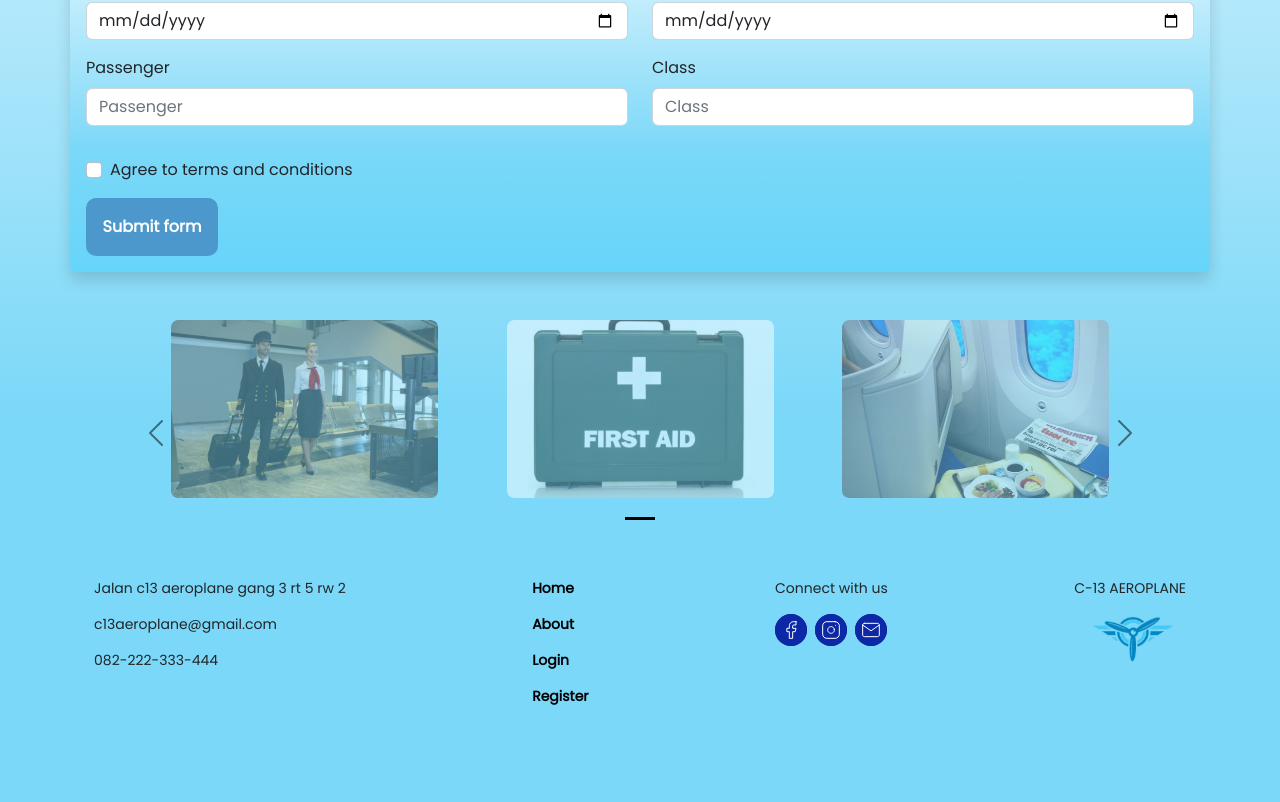
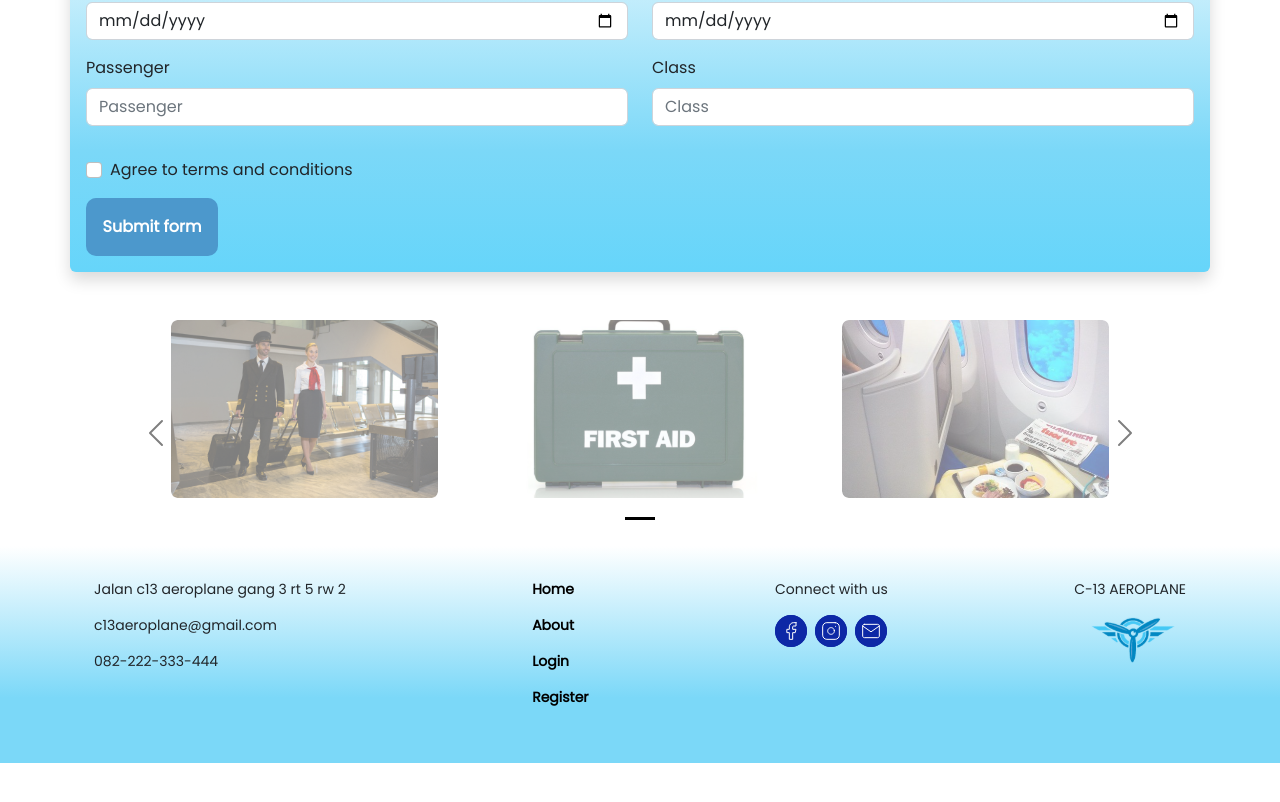
Before and after one commit to afanfian/FE-FSW-Tim-C-13, a React (Create React App) app: page / in a window 1280 px wide. Shown: the part 564-1366 px from the top of the page. After the commit the page ends 1327 px from the top, so only its background shows below. Built offline with nearby package versions, Linux system fonts and the light colour scheme.

Commit message:
fix: fix bug & style page

```diff
--- a/src/App.jsx
+++ b/src/App.jsx
@@ -17,7 +17,7 @@ function App () {
             <Route path='/about' element={<About />} />
             <Route path='/login' element={<Login />} />
             <Route path='/notification' element={<Notification />} />
-            <Route path="*" component={<PageNotFound />} />
+            <Route path="*" element={<PageNotFound />} />
           </Routes>
         </div>
       </Router>
--- a/src/styles/about.css
+++ b/src/styles/about.css
@@ -1,6 +1,7 @@
 @import url('https://fonts.googleapis.com/css2?family=Poppins&display=swap');
 
 #about{
+    background-image: linear-gradient(to bottom, #86CEFF , white);
     font-family: 'Poppins', sans-serif;
 }
 
--- a/src/styles/home.css
+++ b/src/styles/home.css
@@ -1,8 +1,9 @@
 /* Jumbotron */
 @import url('https://fonts.googleapis.com/css2?family=Open+Sans&family=Poppins&display=swap');
 
+
 #home{
-    background-image: linear-gradient(#FFFFFF,#7BD8F8 70%);
+    background-image: linear-gradient(to bottom, #86CEFF , white);
     font-family: 'Poppins', sans-serif;
 }
 .btn-green{
--- a/src/styles/layout/footer.css
+++ b/src/styles/layout/footer.css
@@ -1,6 +1,12 @@
 /* Footer */
+#footer{
+    background-image: linear-gradient(#FFFFFF,#7BD8F8 70%);
+}
+
 footer {
-    padding: 2rem 0 8rem 0;
+    /* padding: 2rem 0 8rem 0; */
+    padding-top: 3%;
+    padding-bottom: 5%;
 }
 
 footer .container {
--- a/src/styles/layout/navbar.css
+++ b/src/styles/layout/navbar.css
@@ -1,3 +1,8 @@
+/* #navbar{
+    background-image: linear-gradient(#FFFFFF,#7BD8F8 70%);
+    font-family: 'Poppins', sans-serif;
+} */
+
 .logo-navbar{
     width: 100px;
 }
--- a/src/styles/notFoundPage.css
+++ b/src/styles/notFoundPage.css
@@ -1,9 +1,24 @@
+#not-found{
+    background-image: linear-gradient(to bottom, #86CEFF , white);
+}
+
+.btn-navbar{
+    background-color: #4C98CC;
+    color: white;
+    border-radius: 10px;
+    padding: 10px;
+    border: none;
+    font-weight: bold;
+}
+
 .error-template {
     padding: 40px 15px;text-align: center;
 }
+
 .error-actions {
     margin-top:15px;margin-bottom:15px;
 }
+
 .error-actions .btn {
     margin-right:10px;
 }
--- a/src/views/Layout/footer.jsx
+++ b/src/views/Layout/footer.jsx
@@ -31,7 +31,9 @@ function footer () {
                 </div>
                 <div className="section-4">
                     <p>C-13 AEROPLANE</p>
-                    <div><img src={logo} alt="logo" className='ps-3'/></div>
+                    <div>
+                        <img src={logo} alt="logo" className='ps-3'/>
+                    </div>
                 </div>
             </Container>
         </footer>
--- a/src/views/Layout/navbarbeforelogin.jsx
+++ b/src/views/Layout/navbarbeforelogin.jsx
@@ -7,6 +7,7 @@ import Logo from '../../assets/logo-pesawat.svg'
 
 function navbarBeforeLogin () {
   return (
+    <div>
       <Container >
         {['sm'].map((expand) => (
           <Navbar key={expand} expand={expand} className="navbar mb-3">
@@ -36,6 +37,7 @@ function navbarBeforeLogin () {
           </Navbar>
         ))}
       </Container>
+    </div>
   )
 }
 
--- a/src/views/about.jsx
+++ b/src/views/about.jsx
@@ -9,9 +9,9 @@ import VisionMision from '../assets/About/img-vision.png'
 
 function about () {
   return (
+    <div>
         <div id="about">
             <Container>
-            {/* Navbar */}
                 <Navbar />
                 {/* Jumbotron */}
                 <Row>
@@ -31,6 +31,10 @@ function about () {
                         </div>
                     </Col>
                 </Row>
+            </Container>
+        </div>
+        {/* Navbar */}
+        <Container>
             {/* About */}
             <Row>
                 <Col className="col-md-12 pt-5 px-md-5">
@@ -87,9 +91,12 @@ function about () {
                     </div>
                 </Col>
             </Row>
-            {/* Footer */}
+        </Container>
+        <div id="footer">
+          <Container>
             <Footer />
           </Container>
+        </div>
     </div>
   )
 }
--- a/src/views/home.jsx
+++ b/src/views/home.jsx
@@ -70,9 +70,11 @@ function home () {
   // const [sofa, setSofa] = useState('')
 
   return (
+    <div >
+        {/* Navbar */}
         <div id="home">
+          {/* <div className="content"> */}
           <Container>
-        {/* Navbar */}
             <Navbar />
             {/* Jumbotron */}
             <Row>
@@ -92,6 +94,10 @@ function home () {
                 </div>
               </Col>
             </Row>
+          </Container>
+          {/* </div> */}
+        </div>
+      <Container>
         {/* Form Ticket */}
         <Row className="pt-5">
           <Col className="col-md-12 w-100 search-flight shadow p-3 mb-5 bg-body rounded">
@@ -266,9 +272,13 @@ function home () {
             <img src={TicketVocation} width="300px" className="mx-auto"/>
           </Col>
         </Row> */}
+      </Container>
         {/* Footer */}
+        <div id="footer">
+          <Container>
             <Footer />
           </Container>
+        </div>
     </div>
   )
 }
--- a/src/views/notFoundPage.jsx
+++ b/src/views/notFoundPage.jsx
@@ -1,14 +1,15 @@
 import React from 'react'
-import { Button } from 'react-bootstrap'
-import { Link } from 'react-router-dom'
 import '../styles/notFoundPage.css'
+import logo from '../assets/Home/logo-2.svg'
 
 function NotFoundPage () {
   return (
+     <div id="not-found">
         <div className="container vh-100 d-flex align-items-center justify-content-center">
           <div className="row">
             <div className="col-md-12">
               <div className="error-template">
+                <img src={logo} alt="logo" width={200}/>
                 <h1>
                   Oops!
                 </h1>
@@ -19,11 +20,12 @@ function NotFoundPage () {
                   Sorry, an error has occured, Requested page not found!
                 </div>
                 <div className="error-actions">
-                <Link>
-                  <Button className="btn btn-default btn-lg">
+                  <a href='/' >
+                    <button className="btn-green">
                       Take Me Home
-                  </Button>
-                </Link>
+                    </button>
+                  </a>
+                </div>
               </div>
             </div>
           </div>
```
Lines whose indentation alone changed are shown as unchanged.
